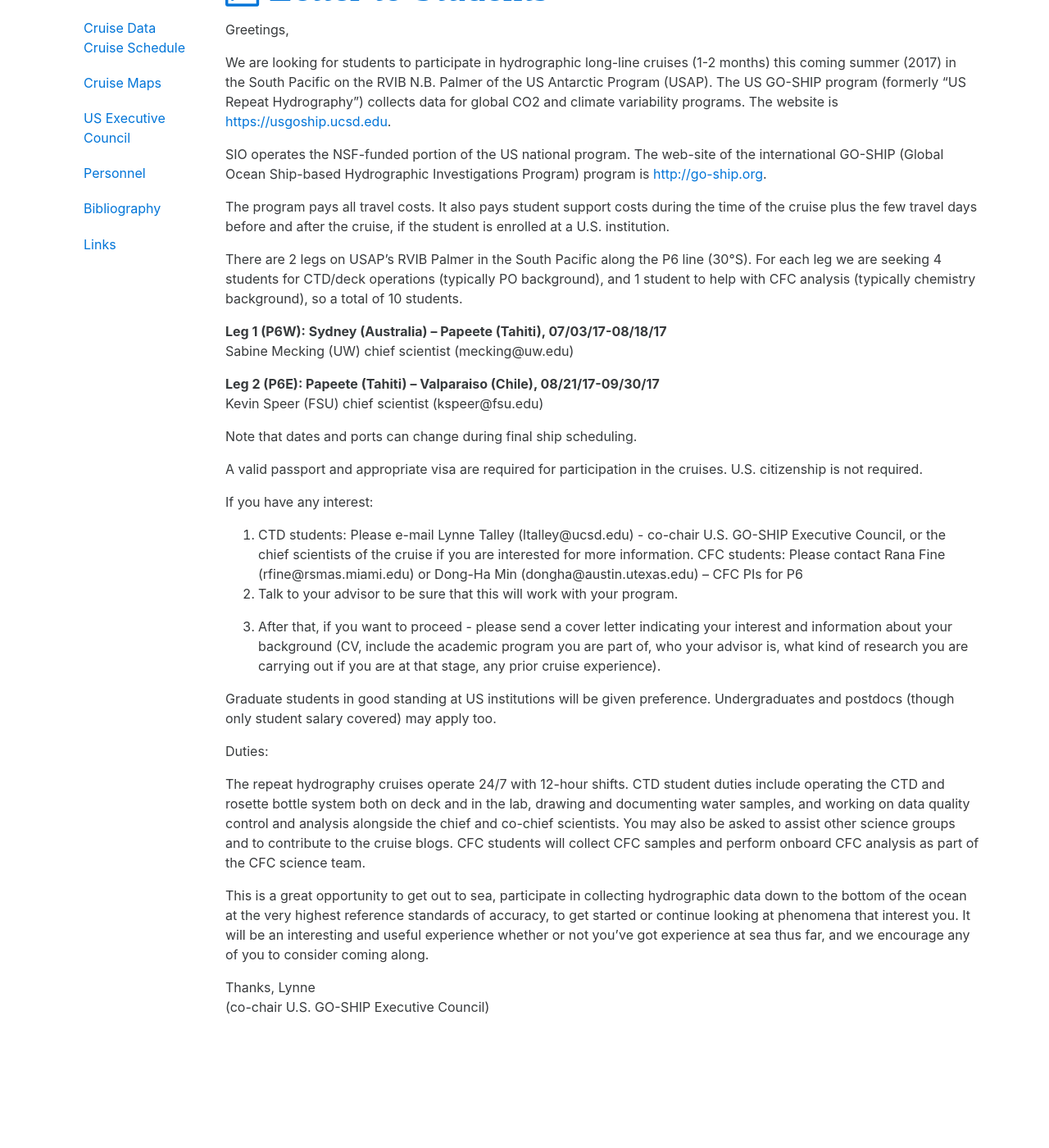
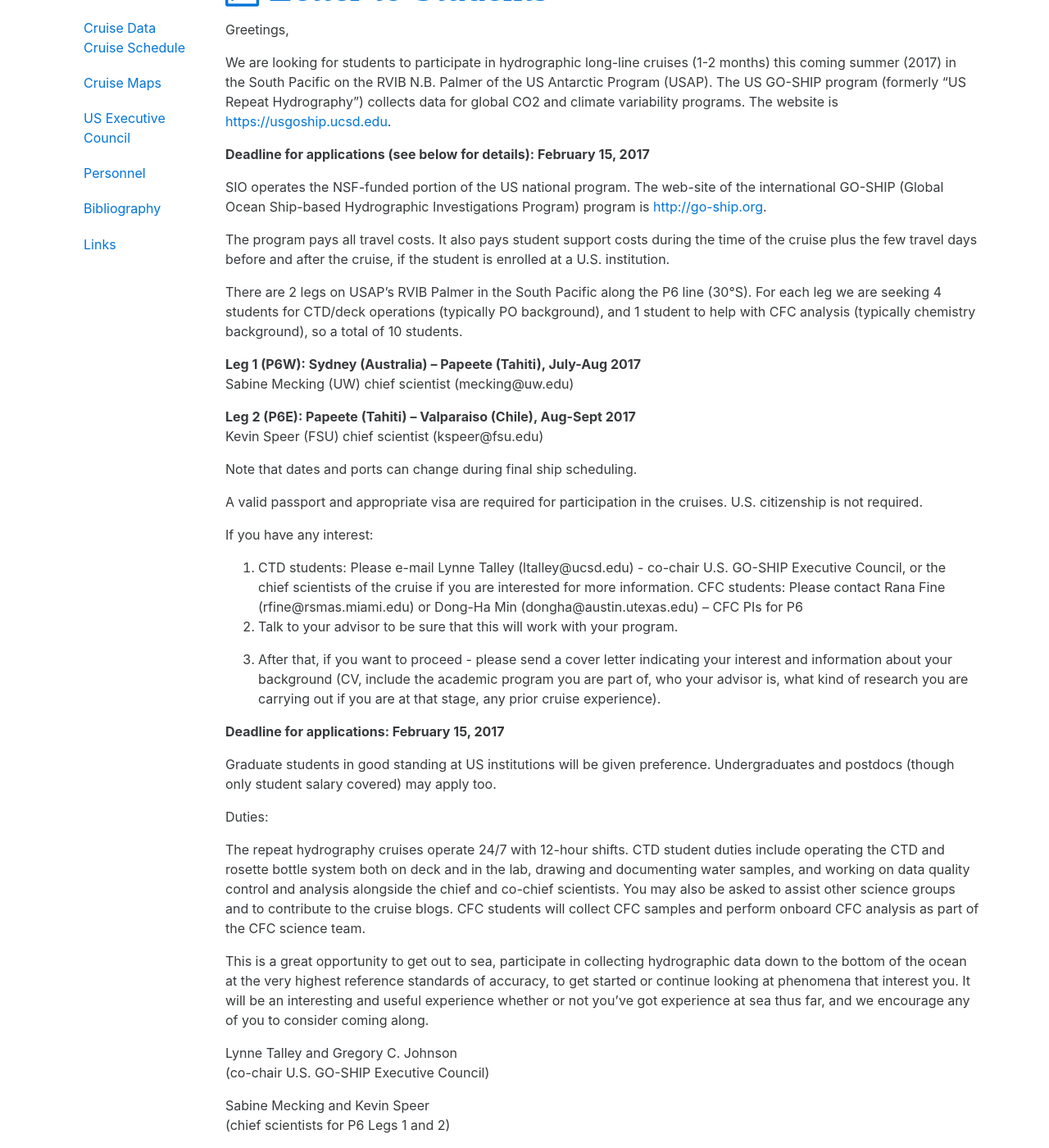
Before and after one commit to cchdo/usgoship.ucsd.edu, a Jekyll site: the page built from _posts/2017-01-13-sail-with-us-p06.md, in a window 1280 px wide and 1400 px high, scrolled down 198 px. Shown: the whole window at 82% size. Built offline with Jekyll 4.4.1, drawn with Linux system fonts in a browser that asks for light colours; before the commit the page ends 1454 px from its top, so only the background shows below that.

Commit message:
update p06 letter

```diff
--- a/_posts/2017-01-13-sail-with-us-p06.md
+++ b/_posts/2017-01-13-sail-with-us-p06.md
@@ -13,6 +13,7 @@
 The US GO-SHIP program (formerly “US Repeat Hydrography”) collects data for global CO2 and climate variability programs.
 The website is [https://usgoship.ucsd.edu](https://usgoship.ucsd.edu).
 
+**Deadline for applications (see below for details): February 15, 2017**
 <!--more-->
 
 SIO operates the NSF-funded portion of the US national program.
@@ -24,10 +25,10 @@
 There are 2 legs on USAP’s RVIB Palmer in the South Pacific along the P6 line (30°S).
 For each leg we are seeking 4 students for CTD/deck operations (typically PO background), and 1 student to help with CFC analysis (typically chemistry background), so a total of 10 students.
 
-**Leg 1 (P6W): Sydney (Australia) – Papeete (Tahiti), 07/03/17-08/18/17**<br>
+**Leg 1 (P6W): Sydney (Australia) – Papeete (Tahiti), July-Aug 2017**<br>
 Sabine Mecking (UW) chief scientist (mecking@uw.edu)
 
-**Leg 2 (P6E): Papeete (Tahiti) – Valparaiso (Chile), 08/21/17-09/30/17**<br>
+**Leg 2 (P6E): Papeete (Tahiti) – Valparaiso (Chile), Aug-Sept 2017**<br>
 Kevin Speer (FSU) chief scientist (kspeer@fsu.edu)
 
 Note that dates and ports can change during final ship scheduling.
@@ -40,6 +41,8 @@
 2. Talk to your advisor to be sure that this will work with your program.
 
 3. After that, if you want to proceed - please send a cover letter indicating your interest and information about your background (CV, include the academic program you are part of, who your advisor is, what kind of research you are carrying out if you are at that stage, any prior cruise experience).
+
+**Deadline for applications:  February 15, 2017**
 
 Graduate students in good standing at US institutions will be given preference.
 Undergraduates and postdocs (though only student salary covered) may apply too.
@@ -54,5 +57,8 @@
 This is a great opportunity to get out to sea, participate in collecting hydrographic data down to the bottom of the ocean at the very highest reference standards of accuracy, to get started or continue looking at phenomena that interest you.
 It will be an interesting and useful experience whether or not you've got experience at sea thus far, and we encourage any of you to consider coming along.
 
-Thanks, Lynne<br>
+Lynne Talley and Gregory C. Johnson<br>
 (co-chair U.S. GO-SHIP Executive Council)
+
+Sabine Mecking and Kevin Speer<br>
+(chief scientists for P6 Legs 1 and 2)
```
Also changed, not shown: 1 other file.
